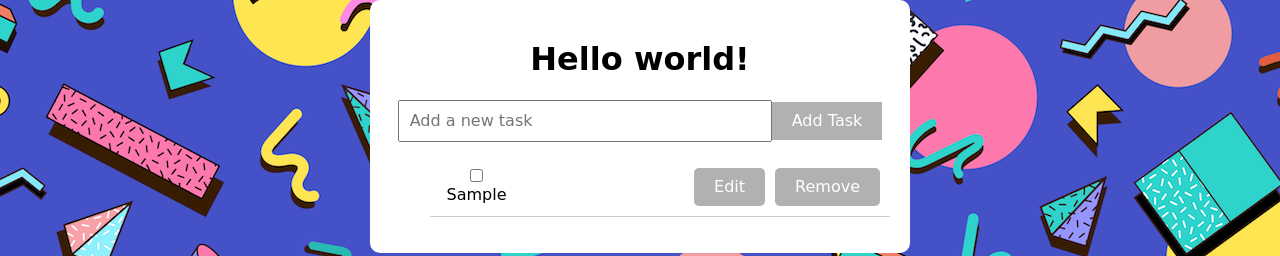
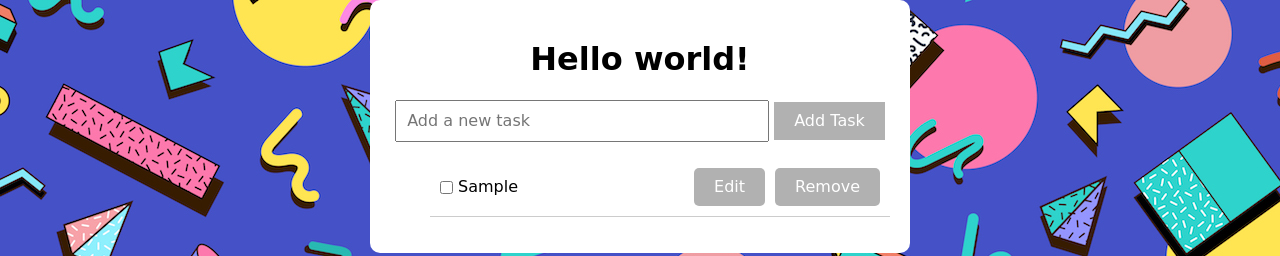
Before and after one commit to tsepakme/aiusha, a React (Vite) app: page / in a window 1280 px wide. Both pictures are taken after typing "Sample" into the empty fields and a click on the button "Add Task". Shown: the top 256 px of the page. Built offline with nearby package versions, Linux system fonts and the light colour scheme.

Commit message:
Refactor TodoItem and App components for improved structure and styling; update completed task display and add task input layout

```diff
--- a/components/TodoItem/TodoItem.scss
+++ b/components/TodoItem/TodoItem.scss
@@ -5,8 +5,9 @@ li {
   border-bottom: 1px solid #ccc;
 }
 
-li.completed span {
+li.completed div {
   text-decoration: line-through;
+  color: #ff0000;
 }
 
 li span {
@@ -32,3 +33,10 @@ li button {
     background-color: #0056b3;
   }
 }
+
+.task {
+  display: flex;
+  align-items: center;
+  justify-content: center;
+  gap: 5px;
+}
--- a/components/TodoItem/TodoItem.tsx
+++ b/components/TodoItem/TodoItem.tsx
@@ -18,14 +18,14 @@ const TodoItem: React.FC<TodoItemProps> = ({ task, onToggle, onEdit, onSave, onR
           autoFocus
         />
       ) : (
-        <span>
+        <div className='task'>
           <input
             type='checkbox'
             checked={task.completed}
             onChange={onToggle}
           />
           {task.text}
-        </span>
+        </div>
       )}
       <div>
         {!task.isEditing && <Button onClick={onEdit}>Edit</Button>}
--- a/src/App.tsx
+++ b/src/App.tsx
@@ -22,6 +22,7 @@ const AppContent: React.FC = () => {
   return (
     <div className='todo-app'>
       <h1>Hello world!</h1>
+      <div className='add-task'>
         <input
           type='text'
           value={newTask}
@@ -30,6 +31,7 @@ const AppContent: React.FC = () => {
           placeholder='Add a new task'
         />
         <Button onClick={handleAddTask}>Add Task</Button>
+      </div>
       <ul>
         {tasks.map((task, index) => (
           <TodoItem
```
Lines whose indentation alone changed are shown as unchanged.
